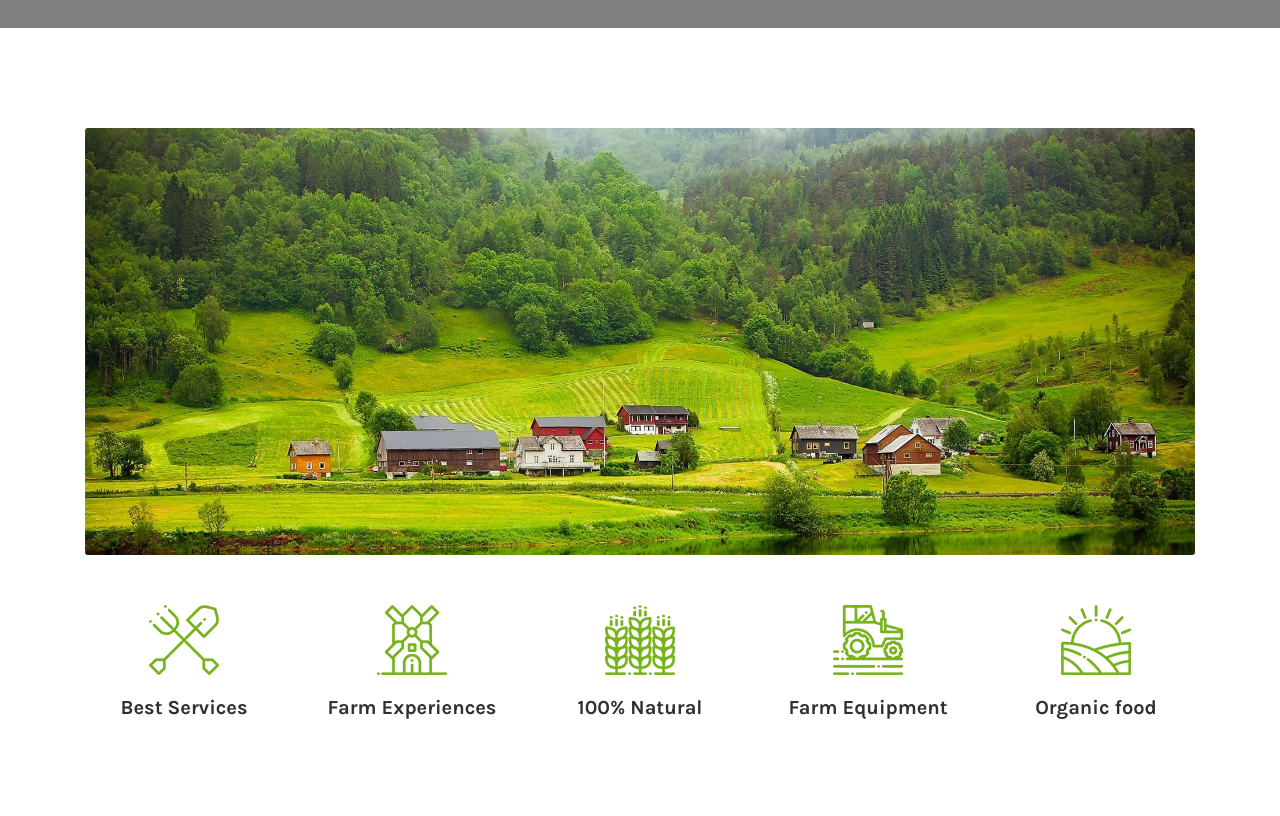
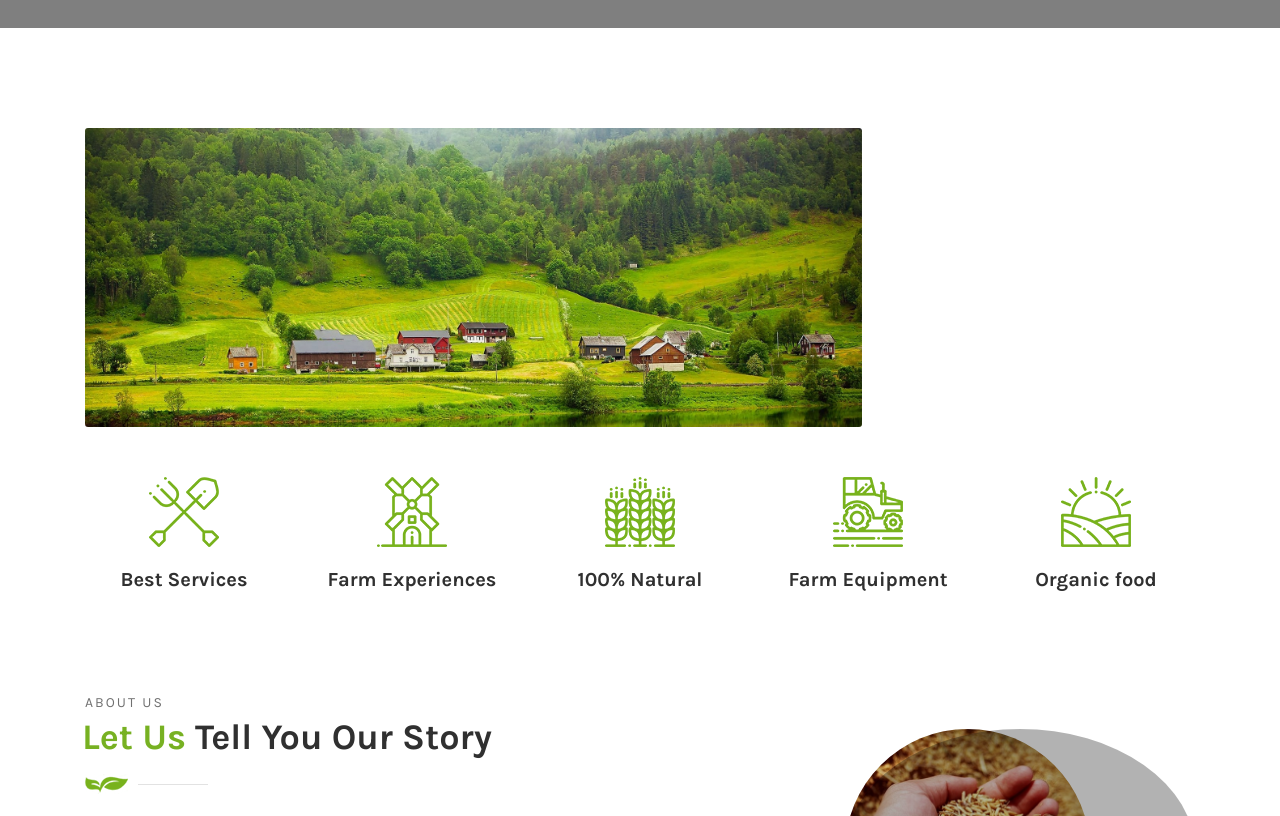
Before and after one commit to puresafefoods/puresafefoods.github.io, a website: page index.html in a window 1280 px wide. Shown: the part 892-1708 px from the top of the page. Drawn offline with Linux system fonts and the light colour scheme; files whose address does not match are found by name.

Commit message:
puresafefoods

```diff
--- a/index.html
+++ b/index.html
@@ -8,7 +8,7 @@
   <meta name="viewport" content="width=device-width, initial-scale=1, shrink-to-fit=no">
   <!-- The above 4 meta tags *must* come first in the head; any other head content must come *after* these tags -->
   <!-- Title -->
-  <title>Famie - Farm Services &amp; Organic Food Store Template | Home</title>
+  <title>Pure Safe Foods | Home</title>
   <!-- Favicon -->
   <link rel="icon" href="img/core-img/favicon.ico">
   <!-- Core Stylesheet -->
--- a/scss/reboot.scss
+++ b/scss/reboot.scss
@@ -50,7 +50,7 @@ ul {
 
 img {
   height: auto;
-  max-width: 100%;
+  max-width: 70%;
 }
 
 .bg-img {
```
Also changed, not shown: css/classy-nav.css, img/core-img/logo.png, img/core-img/logo2.png, style.css.
